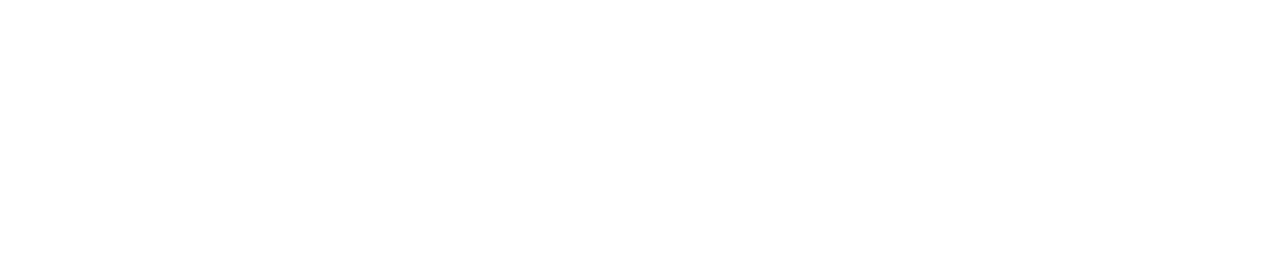
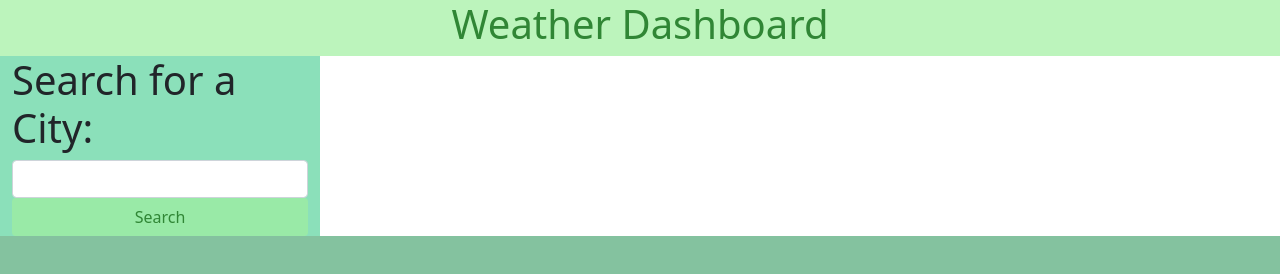
Before and after one commit to SilverFae/weather-dashboard, a plain HTML site: page index.html in a window 1280 px wide. Drawn offline with nearby package versions, Linux system fonts and the light colour scheme.

Commit message:
added styling elements as well as a search bar and button

```diff
--- a/assets/css/style.css
+++ b/assets/css/style.css
@@ -0,0 +1,10 @@
+html{
+    background-color: rgb(132, 194, 159);
+}
+#mainHeader, #searchBtn{
+    background-color: rgba(159, 239, 160, 0.697);
+    color: rgb(48, 134, 53);
+}
+#bgSearch{
+    background-color: rgba(89, 211, 156, 0.697);
+}
--- a/index.html
+++ b/index.html
@@ -1,5 +1,6 @@
 <!DOCTYPE html>
 <html lang="en">
+
 <head>
     <meta charset="UTF-8">
     <meta http-equiv="X-UA-Compatible" content="IE=edge">
@@ -8,8 +9,23 @@
     <link rel="stylesheet" href="https://cdn.jsdelivr.net/npm/bootstrap@5.1.3/dist/css/bootstrap.min.css">
     <title>Weather Dashboard</title>
 </head>
+
 <body>
-
+    <div id="mainHeader" class="d-flex justify-content-center">
+        <h1>Weather Dashboard</h1>
+    </div>
+    <div class = "container-fluid">
+        <div class = "row">
+            <div class = "col-lg-3" id = "bgSearch">
+                <h1>Search for a City:</h1>
+                <div class ="form-inline form-group d-grid">
+                    <input class = "form-control" type="text" id = "searchVal"/>
+                    <button class = "btn" id ="searchBtn"> <i class="fa fa-search"></i>Search</button>
+                </div>
+            </div>
+        </div>
+    </div>
 <script src="./assets/js/script.js"></script>
 </body>
+
 </html>
```
